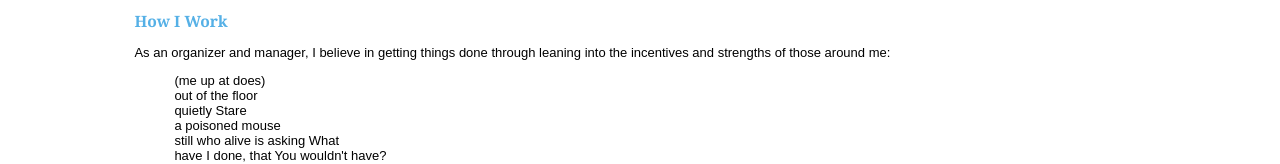
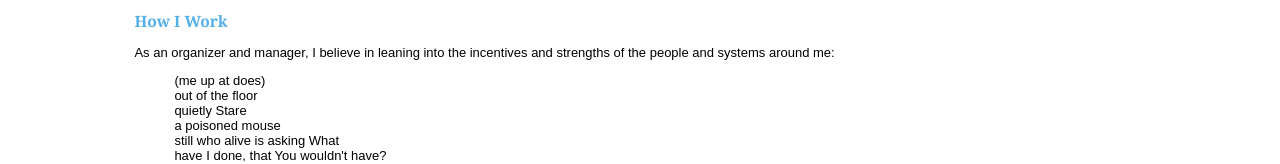
Before and after one commit to molly-banta/molly-banta.github.io, a plain HTML site: page feed.html in a window 1280 px wide. Shown: the part 622-786 px from the top of the page. Drawn offline with Linux system fonts and the light colour scheme.

Commit message:
test. sentence change. website full on A

```diff
--- a/feed.html
+++ b/feed.html
@@ -77,7 +77,7 @@
 
        <h3>How I Work</h3>
         <p class="resume-title">
-           As an organizer and manager, I believe in getting things done through leaning into the incentives and strengths of those around me:
+           As an organizer and manager, I believe in leaning into the incentives and strengths of the people and systems around me:
 
             <blockquote class="resume-title">
             (me up at does)
```
